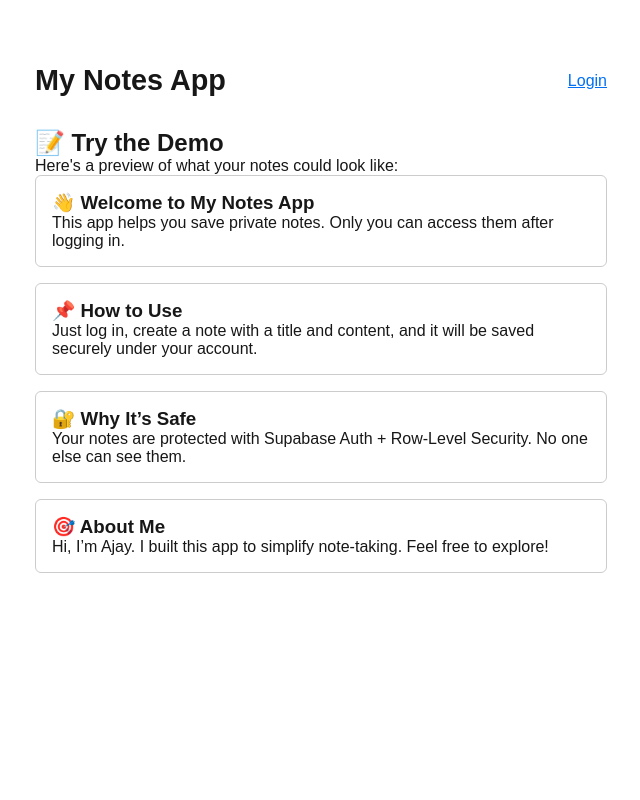
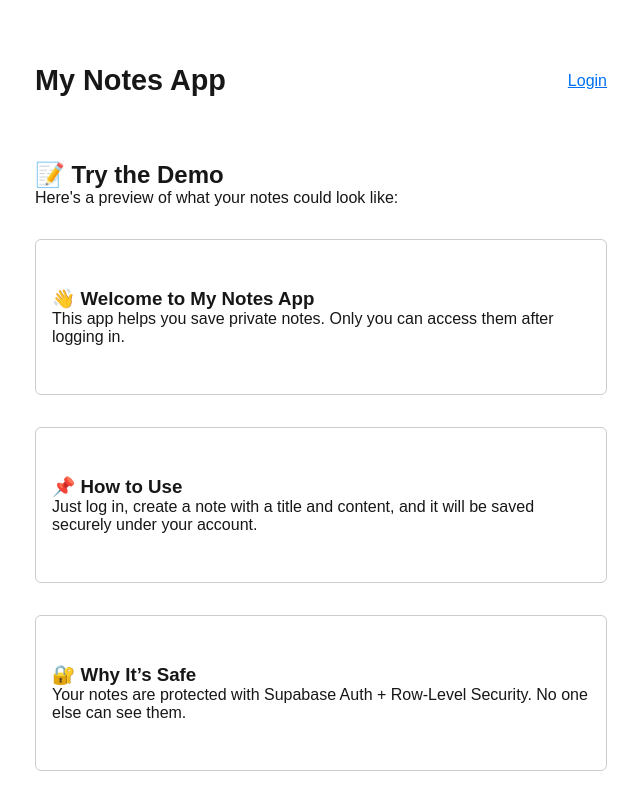
Before and after one commit to ajayshsh7/Supabase-notes-app, a Next.js app: page / in a window 1280 px wide. Shown: the top 800 px of the page, without its empty margins (319-959 px from the left). Built offline with nearby package versions, Linux system fonts and the light colour scheme; no server answers.

Commit message:
sytling changes

```diff
--- a/src/app/dashboard/dashboard.module.css
+++ b/src/app/dashboard/dashboard.module.css
@@ -1,3 +1,9 @@
+.topBar{
+  display: grid;
+  grid-auto-flow: column;
+  padding-block: 2rem;
+}
+
 .page {
   --gray-rgb: 0, 0, 0;
   --gray-alpha-200: rgba(var(--gray-rgb), 0.08);
@@ -46,15 +52,22 @@
   margin-top: 10px;
   color: green;
 }
+
+.notesSection {
+  margin-top: 4rem;
+}
+
 .noteList {
   list-style: none;
   padding: 0;
 }
 
 .noteItem {
+  padding-block: 3rem;
+  padding-inline: 1rem;
   border: 1px solid #ccc;
-  padding: 10px;
-  margin-bottom: 10px;
+  border-radius: 6px;
+  margin-block: 1rem;
 }
 
 
--- a/src/app/page.module.css
+++ b/src/app/page.module.css
@@ -27,7 +27,7 @@
 }
 
 .notesSection {
-  margin-top: 2rem;
+  margin-top: 4rem;
 }
 
 .noteList {
@@ -36,8 +36,9 @@
 }
 
 .noteItem {
-  padding: 1rem;
+  padding-block: 3rem;
+  padding-inline: 1rem;
   border: 1px solid #ccc;
-  margin-bottom: 1rem;
   border-radius: 6px;
+  margin-block: 2rem;
 }
```
